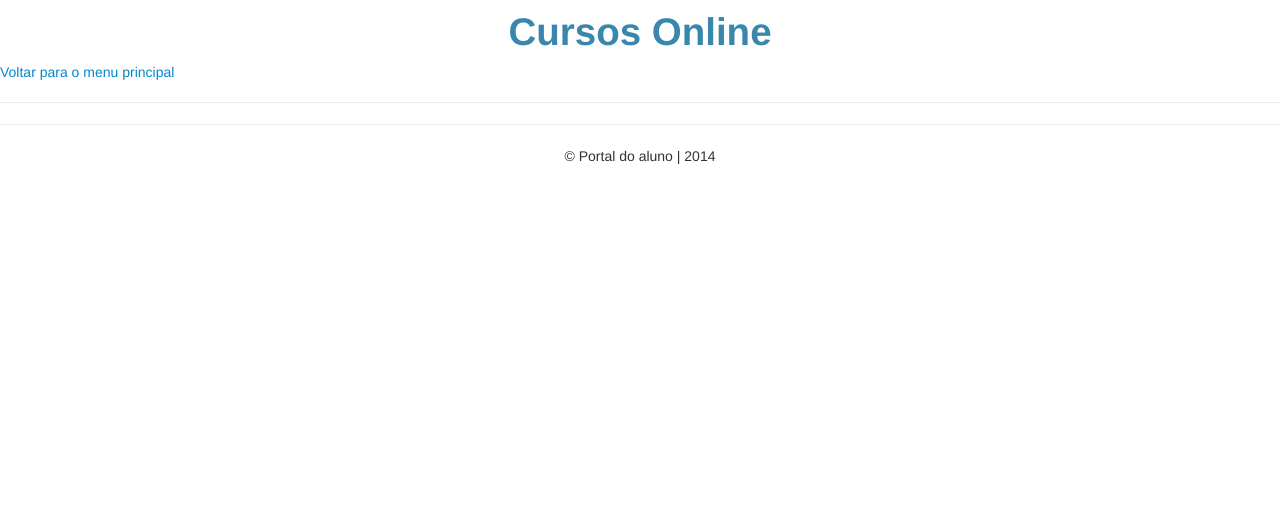
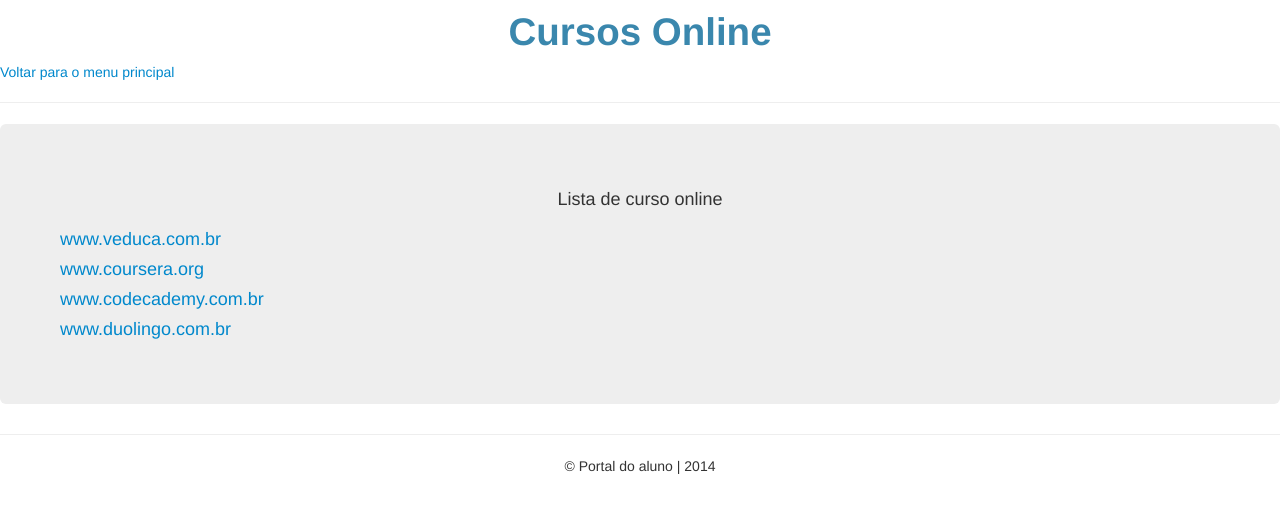
Before and after one commit to Vinijs/g1_trabalho, a Django app: page /cursos/ in a window 1280 px wide. Shown: the part 38-551 px from the top of the page. Run offline with Django 3.2, Linux system fonts and the light colour scheme; parts of the project's set-up code (start-up, migrations or seed data) failed here and were passed over; some libraries are stand-ins or nearby versions.

Commit message:
michel commit 16

```diff
--- a/projeto_Boletim/usuarios/templates/cursos.html
+++ b/projeto_Boletim/usuarios/templates/cursos.html
@@ -15,6 +15,17 @@
 
 <a href="/dashboard/">Voltar para o menu principal</a>
     <hr>
+            <div class="hero-unit">
+
+                <div align="center"><p>Lista de curso online</p></div>
+
+                <div align="left"><a href="http://www.veduca.com.br/">www.veduca.com.br</a></div>
+                <div align="left"><a href="https://www.coursera.org/">www.coursera.org</a></div>
+                <div align="left"><a href="http://www.codecademy.com/pt">www.codecademy.com.br</a></div>
+                <div align="left"><a href="https://pt.duolingo.com/">www.duolingo.com.br</a></div>
+
+
+            </div>
     <hr>
     <!-- RODAPE -->
     <footer>
--- a/projeto_Boletim/usuarios/templates/notas.html
+++ b/projeto_Boletim/usuarios/templates/notas.html
@@ -11,9 +11,6 @@
         <div align="right"><a href="/logoff/">Sair</a></div>
         <div align="right">Email do usuario logado: {{ user.email }}</div>
         <div align="center"><h1><p class="text-info">Notas do Aluno</p></h1></div>
-
-
-
 <a href="/dashboard/">Voltar para o menu principal</a>
     <hr>
         <table class="table table-striped">
```
Also changed, not shown: projeto_Boletim/db.sqlite3.
